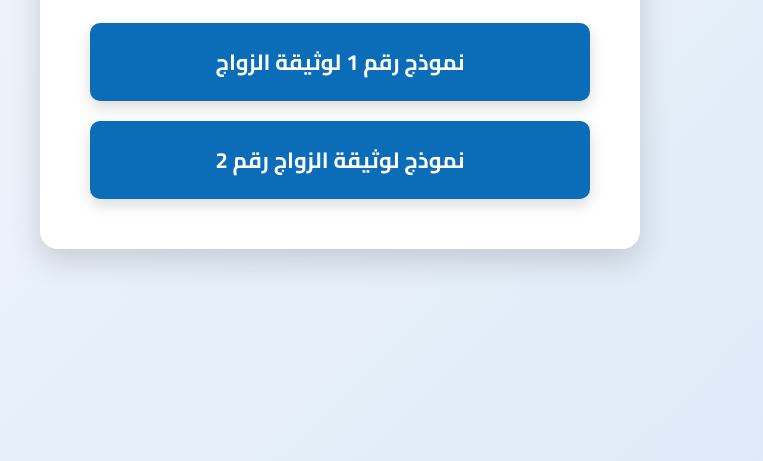
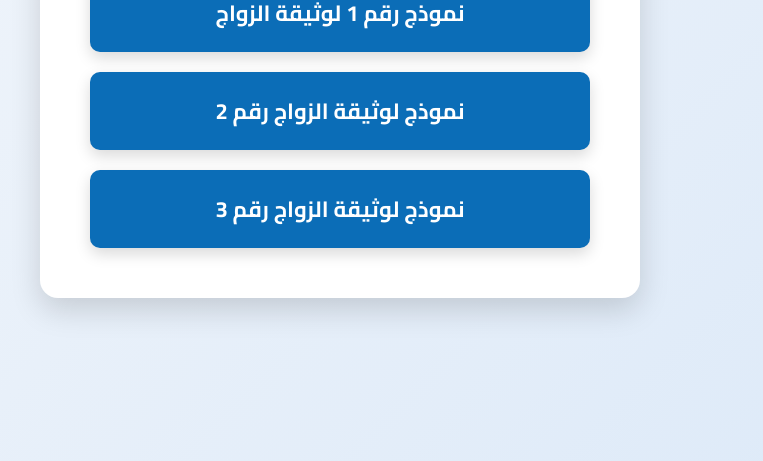
Before and after one commit to adnanhashimgm-hue/Bahrain.mar, a plain HTML site: page index.html in a window 1280 px wide. Shown: the part 339-800 px from the top of the page, without its empty margins (300-1063 px from the left). Drawn offline with Linux system fonts and the light colour scheme.

Commit message:
Add files via upload

```diff
--- a/index.html
+++ b/index.html
@@ -104,6 +104,11 @@
             نموذج لوثيقة الزواج رقم 2
         </a>
 
+        <!-- الزر الثالث المضاف حديثاً -->
+        <a href="page3.html" class="btn">
+            نموذج لوثيقة الزواج رقم 3
+        </a>
+
     </div>
 
 </div>
```
